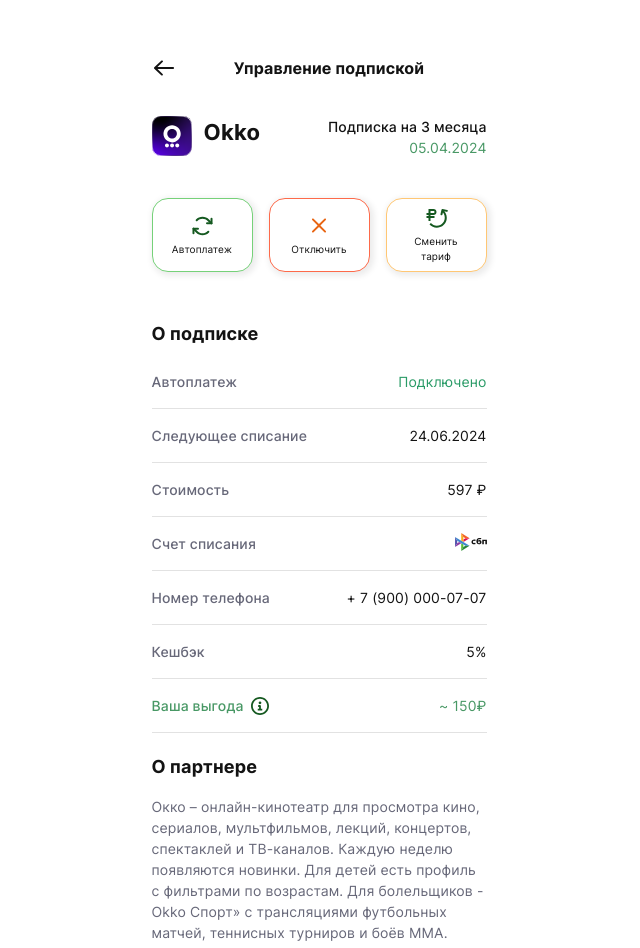
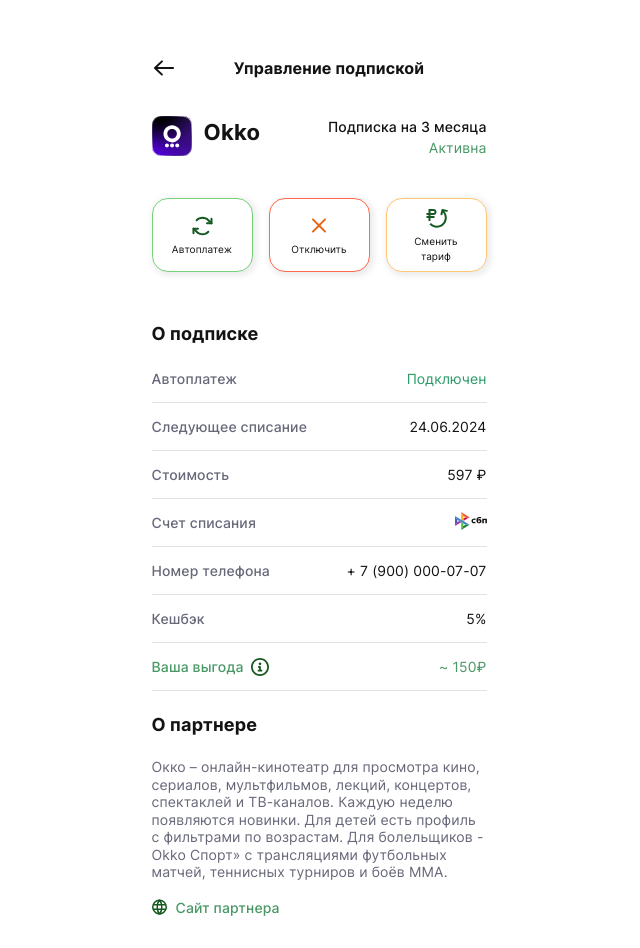
Before and after one commit to Olyaolya13/Pay2u__front, a React (Vite) app: page /manage_subcription in a window 1280 px wide. Shown: the top 948 px of the page, without its empty margins (321-961 px from the left). Built offline with nearby package versions, Linux system fonts and the light colour scheme.

Commit message:
style: ref manage subcrtiption

```diff
--- a/src/components/ManageSubscription/ManageSubscriptionAbout/ManageSubscriptionAboutContent/ManageSubscriptionAboutContent.tsx
+++ b/src/components/ManageSubscription/ManageSubscriptionAbout/ManageSubscriptionAboutContent/ManageSubscriptionAboutContent.tsx
@@ -8,7 +8,7 @@
     display: 'flex',
     justifyContent: 'space-between',
     borderBottom: '.4px solid #E2E2E2',
-    padding: '16px 0'
+    padding: '13px 0'
   },
   title: {
     fontSize: '14px',
@@ -44,7 +44,7 @@
             color: ManageSubscriptionAboutContentData.isConeccted ? '#2A9B67' : '#C2C2C2'
           }}
         >
-          {ManageSubscriptionAboutContentData.isConeccted ? 'Подключено' : 'Не подключено'}
+          {ManageSubscriptionAboutContentData.isConeccted ? 'Подключен' : 'Не подключено'}
         </Typography>
       </Box>
       {ManageSubscriptionAboutContentData.isConeccted === true && (
--- a/src/components/ManageSubscription/ManageSubscriptionAbout/ManageSubscriptionAboutPartner/ManageSubscriptionAboutPartner.tsx
+++ b/src/components/ManageSubscription/ManageSubscriptionAbout/ManageSubscriptionAboutPartner/ManageSubscriptionAboutPartner.tsx
@@ -4,12 +4,14 @@
 import { ManageSubscriptionAboutPartnerData } from '../../../../utils/constants';
 
 const styles = {
-  container: { marginTop: '16px' },
+  container: { marginTop: '10px' },
   text: {
+    marginTop: '20px',
     fontSize: '14px',
     fontWeight: '400',
     color: '#676879',
     fontFamily: 'Inter',
+    lineHeight: '1.25',
     textAlign: 'start'
   }
 };
--- a/src/components/ManageSubscription/ManageSubscriptionCard/ManageSubscriptionCard.tsx
+++ b/src/components/ManageSubscription/ManageSubscriptionCard/ManageSubscriptionCard.tsx
@@ -50,7 +50,7 @@
         </Typography>
 
         <Typography component="p" sx={styles.period}>
-          {card.period}
+          {card.isActive ? 'Активна' : card.period}
         </Typography>
       </Box>
     </Box>
--- a/src/types/types.tsx
+++ b/src/types/types.tsx
@@ -78,6 +78,7 @@
   period: string;
   sum: string;
   activeUntill: string;
+  isActive?: boolean;
 }
 
 export interface CardManageSubscriptionData {
--- a/src/utils/constants.tsx
+++ b/src/utils/constants.tsx
@@ -553,7 +553,8 @@
       alt: 'Okko',
       title: 'Okko',
       description: 'Подписка на 3 месяца',
-      period: ' 05.04.2024'
+      period: ' 05.04.2024',
+      isActive: true
     }
   ]
 };
```
